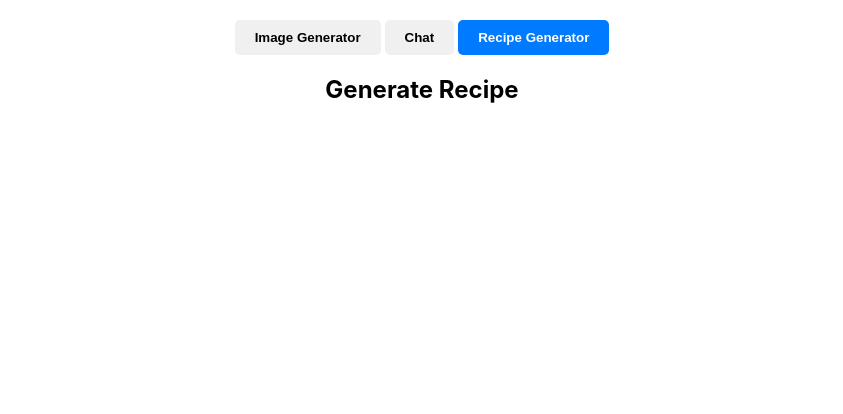
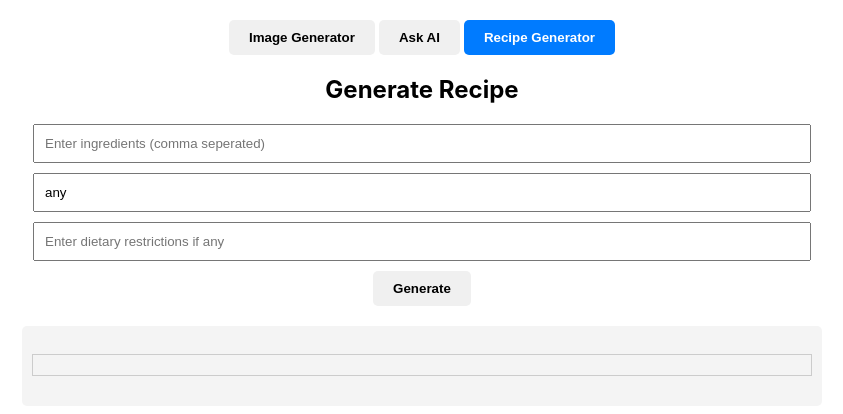
Before and after one commit to swanhtetaung01/ai-studio-fullstack-app, a React (Create React App) app in the folder frontend/: page / in a window 1280 px wide. Both pictures are taken after a click on the button "Recipe Generator". Shown: the top 414 px of the page, without its empty margins (218-1061 px from the left). Built offline with nearby package versions, Linux system fonts and the light colour scheme.

Commit message:
Update loose ends for deployment

```diff
--- a/frontend/src/App.css
+++ b/frontend/src/App.css
@@ -85,4 +85,6 @@ img {
   display: flex;
   align-items: center;
   gap: 10px;
+  margin-left: 12px;
+  margin-right: 12px;
 }
--- a/frontend/src/App.js
+++ b/frontend/src/App.js
@@ -21,7 +21,7 @@ function App() {
         </button>
       <button className={activeTab === 'chat' ? 'active' : ''}
       onClick ={() => handleTabChange('chat')}>
-        Chat
+        Ask AI
         </button>
       <button className={activeTab === 'recipe-generator' ? 'active' : ''}
       onClick ={() => handleTabChange('recipe-generator')}>
--- a/frontend/src/components/ChatComponent.js
+++ b/frontend/src/components/ChatComponent.js
@@ -1,8 +1,33 @@
-import React from "react";
+import React, { useState } from "react";
 
 function ChatComponent() {
+    const [prompt, setPrompt] = useState('');
+    const [chatResponse, setChatResponse] = useState('');
+
+    const askAI = async () => {
+        try {
+            const response = await fetch(`http://localhost:8080/ask-ai-options?prompt=${prompt}`);
+            const data = await response.text();
+            setChatResponse(data);
+        } catch(error) {
+            console.error("Error generating response: ", error);
+        }
+    }
+
     return (
-        <h2>Talk to AI</h2>
+        <div>
+            <h2>Talk to AI</h2>
+            <input
+            type="text"
+            value={prompt}
+            onChange={(e) => setPrompt(e.target.value)}
+            placeholder="Enter a prompt to chat."
+            />
+            <button onClick={askAI}>Send</button>
+            <div className="output">
+                <p>{chatResponse}</p>
+            </div>
+        </div>
     );
 }
 
--- a/frontend/src/components/ImageGenerator.js
+++ b/frontend/src/components/ImageGenerator.js
@@ -7,10 +7,9 @@ function ImageGenerator() {
     const [imageUrls, setImageUrls] = useState([]);
 
     const generateImage = async () => {
-        try{
+        try {
             const response = await fetch(`http://localhost:8080/generate-image-options?prompt=${prompt}&quality=${quality}&N=${n}`)
             const urls = await response.json();
-            console.log(urls);
             setImageUrls(urls);
         } catch (error) {
             console.error("Error generating image: ", error)
@@ -29,7 +28,8 @@ function ImageGenerator() {
             <div className="option-container">
                 <input
                 type="number"
-                class="number_images"
+                min="1"
+                max="2"
                 value={n}
                 onChange={(e) => setN(e.target.value)}/>
                 <select
--- a/frontend/src/components/RecipeGenerator.js
+++ b/frontend/src/components/RecipeGenerator.js
@@ -1,8 +1,48 @@
-import React from "react";
+import React, { useState } from "react";
 
 function RecipeGenerator() {
+    const [ingredients, setIngredients] = useState('');
+    const [cuisine, setCuisine] = useState('any');
+    const [dietaryRestrictions, setDietaryRestrictions] = useState('');
+    const [recipe, setRecipe] = useState('');
+
+    const generateRecipe = async () => {
+        try {
+            const response = await fetch(`http://localhost:8080/generate-recipe?ingredients=${ingredients}&cuisine=${cuisine}&dietaryRestrictions=${dietaryRestrictions}`);
+            const data = await response.text();
+            console.log(data);
+            setRecipe(data);
+        } catch (error) {
+            console.error("Error generating recipe: ", error);
+        }
+    }
+
     return (
-        <h2>Generate Recipe</h2>
+        <div>
+            <h2>Generate Recipe</h2>
+            <input
+                type="text"
+                value={ingredients}
+                onChange={(e) => setIngredients(e.target.value)}
+                placeholder="Enter ingredients (comma seperated)"
+            />
+            <input
+                type="text"
+                value={cuisine}
+                onChange={(e) => setCuisine(e.target.value)}
+                placeholder="Enter preferred cuisine type"
+            />
+            <input
+                type="text"
+                value={dietaryRestrictions}
+                onChange={(e) => setDietaryRestrictions(e.target.value)}
+                placeholder="Enter dietary restrictions if any"
+            />
+            <button onClick={generateRecipe}>Generate</button>
+            <div className="output">
+                <pre className="recipe-text">{recipe}</pre>
+            </div>
+        </div>
     );
 }
 
```
Also changed, not shown: 1 other file (tests, documents, lock files or other folders).
